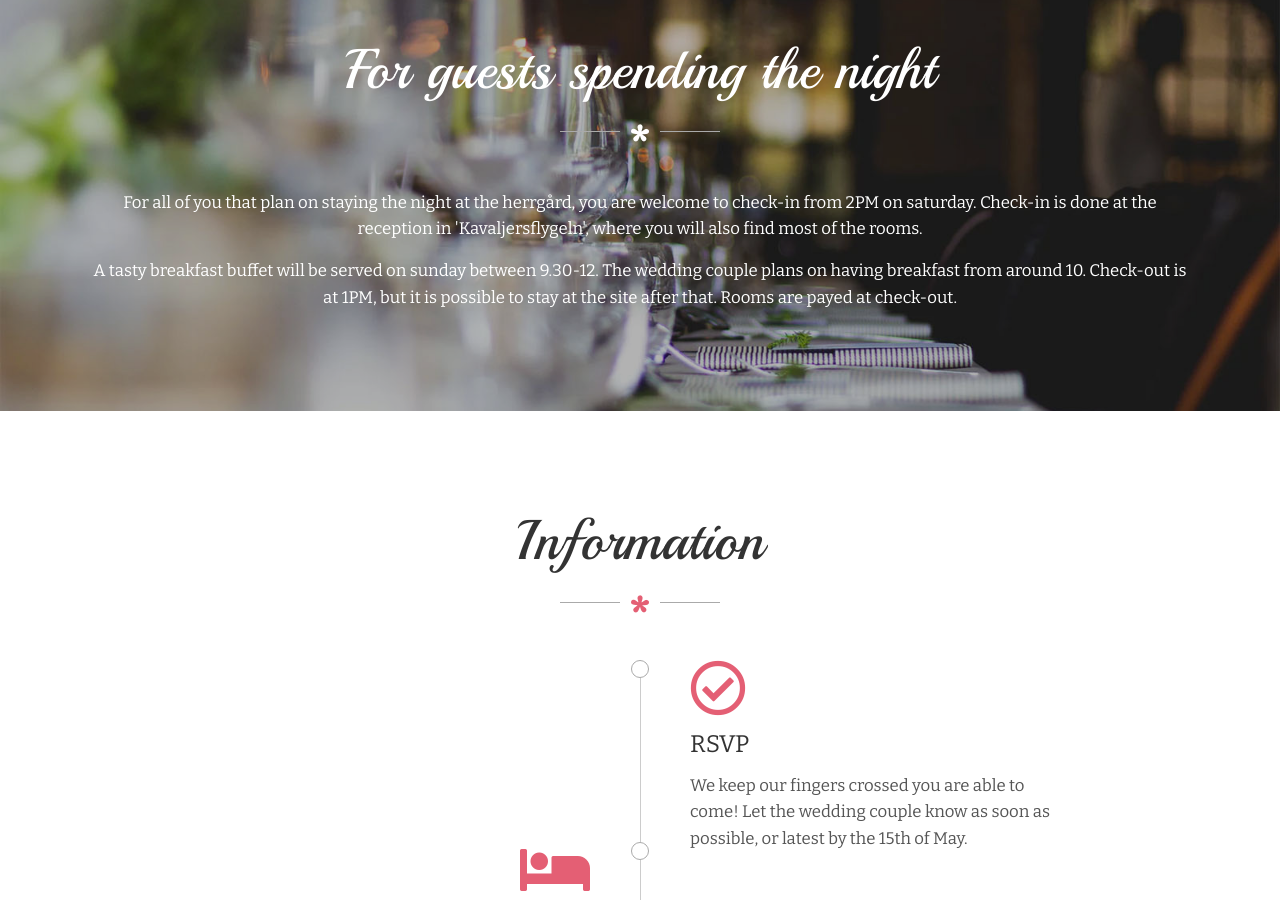
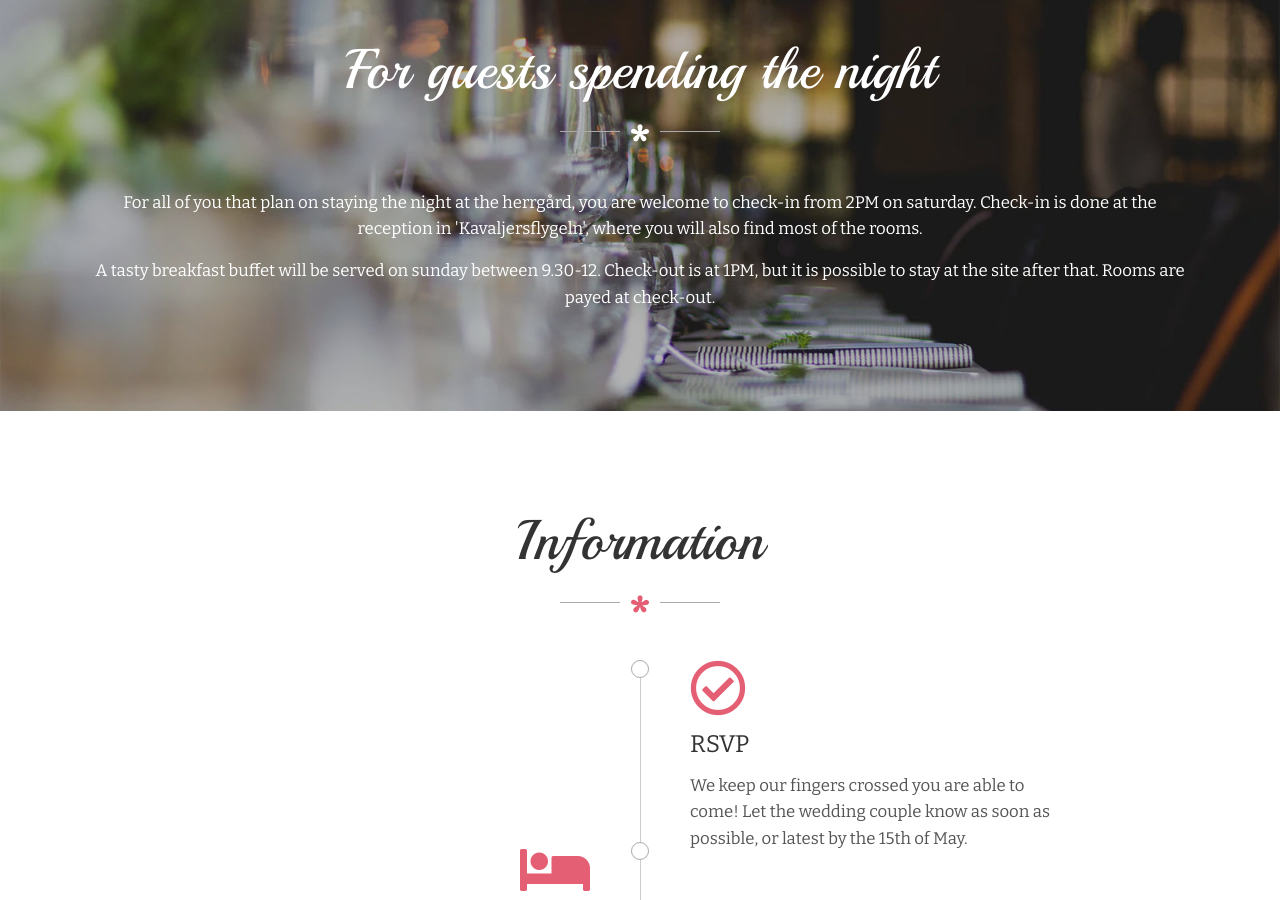
Before and after one commit to eriksundin/wedding-site, a Jekyll site: the page built from index-en.md, in a window 1280 px wide and 900 px high, scrolled down 3337 px. Built offline with Jekyll 4.4.1, drawn with Linux system fonts in a browser that asks for light colours; nearby versions of some CDN libraries; some of the changed text lies outside the part shown.

Commit message:
altered text

```diff
--- a/_layouts/home.html
+++ b/_layouts/home.html
@@ -242,7 +242,7 @@
                     Karin<br>
                     <i class="fas fa-envelope"></i> <a href="mailto:karinsundin84@gmail.com">karinsundin84@gmail.com</a>
                     <br>
-                    <i class="fas fa-phone"></i> <a href="tel:+46730480279">073-0480279</a>
+                    <i class="fas fa-phone"></i> <a href="tel:+46730480279">{{ page.karinnumber }}</a>
                   </p>
                 </div><!-- w-detail -->
 
@@ -302,11 +302,11 @@
 							<p><h4>{{ page.section.contact.couple }}</h4></p>
               <p>Erik</p>
               <p><i class="fas fa-envelope"></i> <a href="mailto:erik@eriksundin.se">erik@eriksundin.se</a></p>
-              <p><i class="fas fa-phone"></i> <a href="tel:+46725632949">072-5632949</a></p>
+              <p><i class="fas fa-phone"></i> <a href="tel:+46725632949">{{ page.eriknumber }}</a></p>
               <br>
               <p>Sarab</p>
               <p><i class="fas fa-envelope"></i> <a href="mailto:sarab.s.84@gmail.com">sarab.s.84@gmail.com</a></p>
-              <p><i class="fas fa-phone"></i> <a href="tel:+46736120205">073-6120205</a></p>
+              <p><i class="fas fa-phone"></i> <a href="tel:+46736120205">{{ page.sarabnumber }}</a></p>
 
 						</div><!-- margin-bottom -->
 					</div><!-- col-sm-10 -->
--- a/index-en.md
+++ b/index-en.md
@@ -24,14 +26,14 @@ section:
     overnight:
         title: For guests spending the night
         text1: For all of you that plan on staying the night at the herrgård, you are welcome to check-in from 2PM on saturday. Check-in is done at the reception in 'Kavaljersflygeln', where you will also find most of the rooms.
-        text2: A tasty breakfast buffet will be served on sunday between 9.30-12. The wedding couple plans on having breakfast from around 10. Check-out is at 1PM, but it is possible to stay at the site after that. Rooms are payed at check-out.
+        text2: A tasty breakfast buffet will be served on sunday between 9.30-12. Check-out is at 1PM, but it is possible to stay at the site after that. Rooms are payed at check-out.
     info:
         title: Information
         item1-title: RSVP
         item1-text: We keep our fingers crossed you are able to come! Let the wedding couple know as soon as possible, or latest by the 15th of May.
         item2-title: Staying overnight
-        item2-text1: We will be so happy if you decide to stay the night! Krusenberg Herrgård offers double- and single rooms including breakfast for a special price.
-        item2-text2: For booking, call <a href="tel:+4618180300">018-180300</a> or e-mail <a href="mailto:info@krusenbergherrgard.se">info@krusenbergherrgard.se</a> and let them know you are joining our wedding.
+        item2-text1: We will be so happy if you decide to stay the night! Krusenberg Herrgård offers double and single rooms including breakfast.
+        item2-text2: For booking, call <a href="tel:+4618180300">+46 (0)18-180300</a> or e-mail <a href="mailto:info@krusenbergherrgard.se">info@krusenbergherrgard.se</a> and let them know you are joining our wedding.
         item3-title: Photography
         item3-text: Please take as many photos as you'd like during the day. However, during the ceremony we ask you to not take photos as we will have a professional photographer at that time.
         item4-title: Children
```
Also changed, not shown: other parts of index-en.md (+3 -1 lines), index.md (+5 -3 lines).
